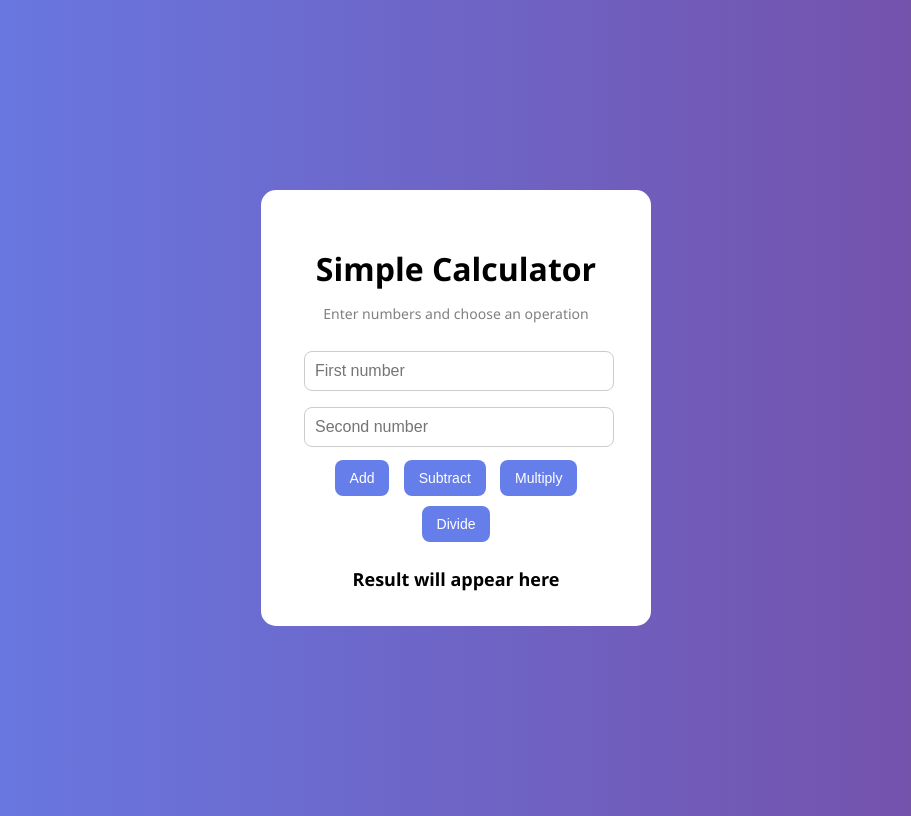
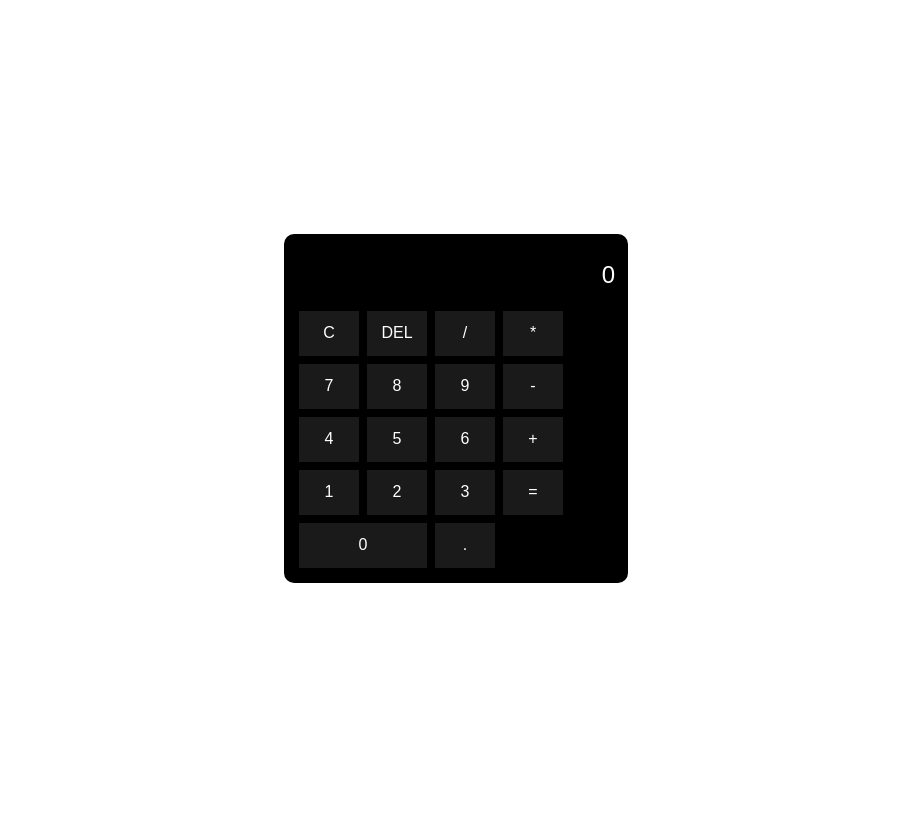
Before and after one commit to ParthThakur29/Web-Technologies, a PHP site: page /Calculator/Calculator2.html in a window 1280 px wide. Shown: the whole page, without its empty margins (184-1095 px from the left). Run offline with PHP 8.4, Linux system fonts and the light colour scheme.

Commit message:
seventh commit

```diff
--- a/Calculator/Calculator2.css
+++ b/Calculator/Calculator2.css
@@ -1,64 +1,55 @@
 body
 {
-    background: linear-gradient(to right, #667eea, #764ba2);
-    font-family: Segoe UI;
-    height: 100vh;
+    background-color: white;
+    font-family: Arial, sans-serif;
     display: flex;
     justify-content: center;
     align-items: center;
+    height: 100vh;
 }
 
-.box
+.calculator
 {
-    background: white;
-    padding: 35px;
-    border-radius: 15px;
-    width: 320px;
-    text-align: center;
+    background-color: black;
+    padding: 15px;
+    border-radius: 10px;
 }
 
-h1
+.display input
 {
-    margin-bottom: 5px;
+    width: 100%;
+    height: 50px;
+    font-size: 24px;
+    text-align: right;
+    border: none;
+    background-color: black;
+    color: white;
+    margin-bottom: 10px;
 }
 
-.subtitle
+.buttons
 {
-    font-size: 14px;
-    color: gray;
-    margin-bottom: 20px;
+    display: grid;
+    grid-template-columns: repeat(4, 60px);
+    gap: 8px;
 }
 
-input
+button
 {
-    width: 90%;
-    padding: 10px;
-    margin: 8px;
+    height: 45px;
     font-size: 16px;
-    border-radius: 8px;
-    border: 1px solid #ccc;
+    border: none;
+    background-color: #1a1a1a;
+    color: white;
+    cursor: pointer;
 }
 
-.btns button
+button:hover
 {
-    padding: 10px 15px;
-    margin: 5px;
-    border: none;
-    border-radius: 8px;
-    background: #667eea;
-    color: white;
-    cursor: pointer;
-    font-size: 14px;
+    background-color: #333;
 }
 
-.btns button:hover
+.zero
 {
-    background: #5a67d8;
+    grid-column: span 2;
 }
-
-.result
-{
-    margin-top: 20px;
-    font-size: 18px;
-    font-weight: bold;
-}
--- a/Calculator/Calculator2.html
+++ b/Calculator/Calculator2.html
@@ -1,42 +1,82 @@
 <!DOCTYPE html>
 <html>
 <head>
-    <title>My Simple Calculator</title>
+    <title>Calculator</title>
     <link rel="stylesheet" href="Calculator2.css">
 </head>
 <body>
 
-<div class="box">
-    <h1>Simple Calculator</h1>
-    <p class="subtitle">Enter numbers and choose an operation</p>
+<div class="calculator">
 
-    <input type="number" id="num1" placeholder="First number">
-    <input type="number" id="num2" placeholder="Second number">
-
-    <div class="btns">
-        <button onclick="calc('+')">Add</button>
-        <button onclick="calc('-')">Subtract</button>
-        <button onclick="calc('*')">Multiply</button>
-        <button onclick="calc('/')">Divide</button>
+    <div class="display">
+        <input type="text" id="screen" value="0" readonly>
     </div>
 
-    <div class="result" id="result">Result will appear here</div>
+    <div class="buttons">
+
+        <button onclick="clearScreen()">C</button>
+        <button onclick="deleteOne()">DEL</button>
+        <button onclick="press('/')">/</button>
+        <button onclick="press('*')">*</button>
+
+        <button onclick="press('7')">7</button>
+        <button onclick="press('8')">8</button>
+        <button onclick="press('9')">9</button>
+        <button onclick="press('-')">-</button>
+
+        <button onclick="press('4')">4</button>
+        <button onclick="press('5')">5</button>
+        <button onclick="press('6')">6</button>
+        <button onclick="press('+')">+</button>
+
+        <button onclick="press('1')">1</button>
+        <button onclick="press('2')">2</button>
+        <button onclick="press('3')">3</button>
+        <button onclick="calculate()">=</button>
+
+        <button class="zero" onclick="press('0')">0</button>
+        <button onclick="press('.')">.</button>
+
+    </div>
+
 </div>
 
 <script>
-function calc(op)
+
+let screen = document.getElementById("screen");
+
+function press(value)
 {
-    let a = Number(document.getElementById("num1").value);
-    let b = Number(document.getElementById("num2").value);
-    let answer;
+    if(screen.value === "0")
+        screen.value = value;
+    else
+        screen.value += value;
+}
 
-    if(op=='+') answer = a + b;
-    if(op=='-') answer = a - b;
-    if(op=='*') answer = a * b;
-    if(op=='/') answer = b !== 0 ? a / b : "Cannot divide by zero";
+function clearScreen()
+{
+    screen.value = "0";
+}
 
-    document.getElementById("result").innerHTML = "Result: " + answer;
+function deleteOne()
+{
+    screen.value = screen.value.slice(0, -1);
+    if(screen.value === "")
+        screen.value = "0";
 }
+
+function calculate()
+{
+    try
+    {
+        screen.value = eval(screen.value);
+    }
+    catch
+    {
+        screen.value = "Error";
+    }
+}
+
 </script>
 
 </body>
```
